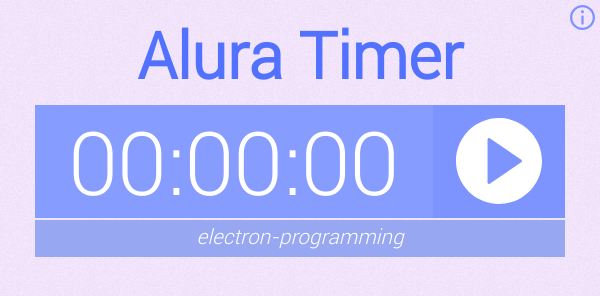
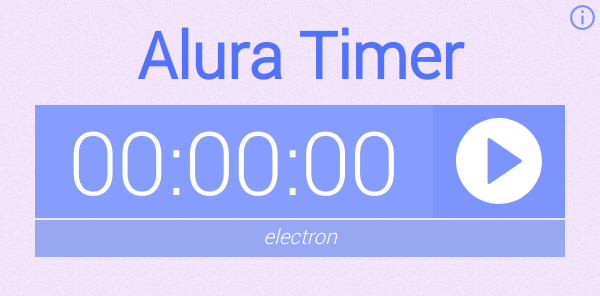
Before and after one commit to davikawasaki/electron-alura, an Electron app: page app/index.html in a window 600 px wide. Drawn offline with nearby package versions, Linux system fonts and the light colour scheme; no server answers.

Commit message:
Changing course pattern name

```diff
--- a/app/index.html
+++ b/app/index.html
@@ -19,7 +19,7 @@
                 <img class="play-button" src="img/play-button.svg">
             </div>
             <div class="container-course">
-                <span class="course">electron-programming</span>
+                <span class="course">electron</span>
             </div>
         </div>
 
```
